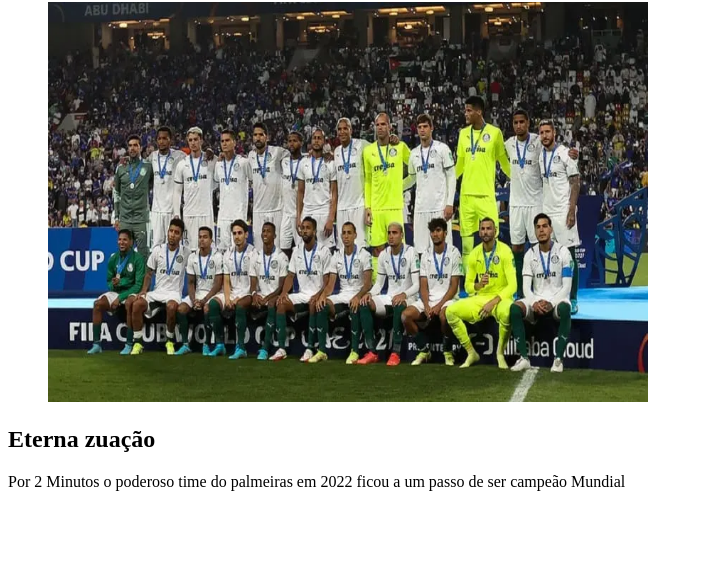
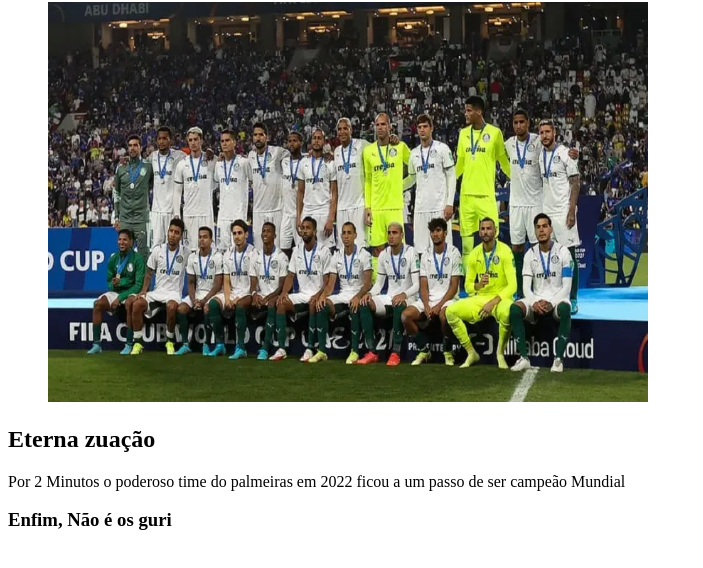
Before and after one commit to JoaoVitorHess/TrabalhoAPS, a plain HTML site: page palmeiras.html in a window 1280 px wide. Shown: the part 78-646 px from the top of the page, without its empty margins (0-703 px from the left). Drawn offline with Linux system fonts and the light colour scheme.

Commit message:
Enfim, Não é os guri

```diff
--- a/palmeiras.html
+++ b/palmeiras.html
@@ -16,5 +16,6 @@
 <h2>Eterna zuação</h2>
 <p>Por 2 Minutos o poderoso time do palmeiras em 2022 ficou a um passo de ser campeão Mundial</p>
 
+<h3>Enfim, Não é os guri</h3>
 </body>
 </html>
```
